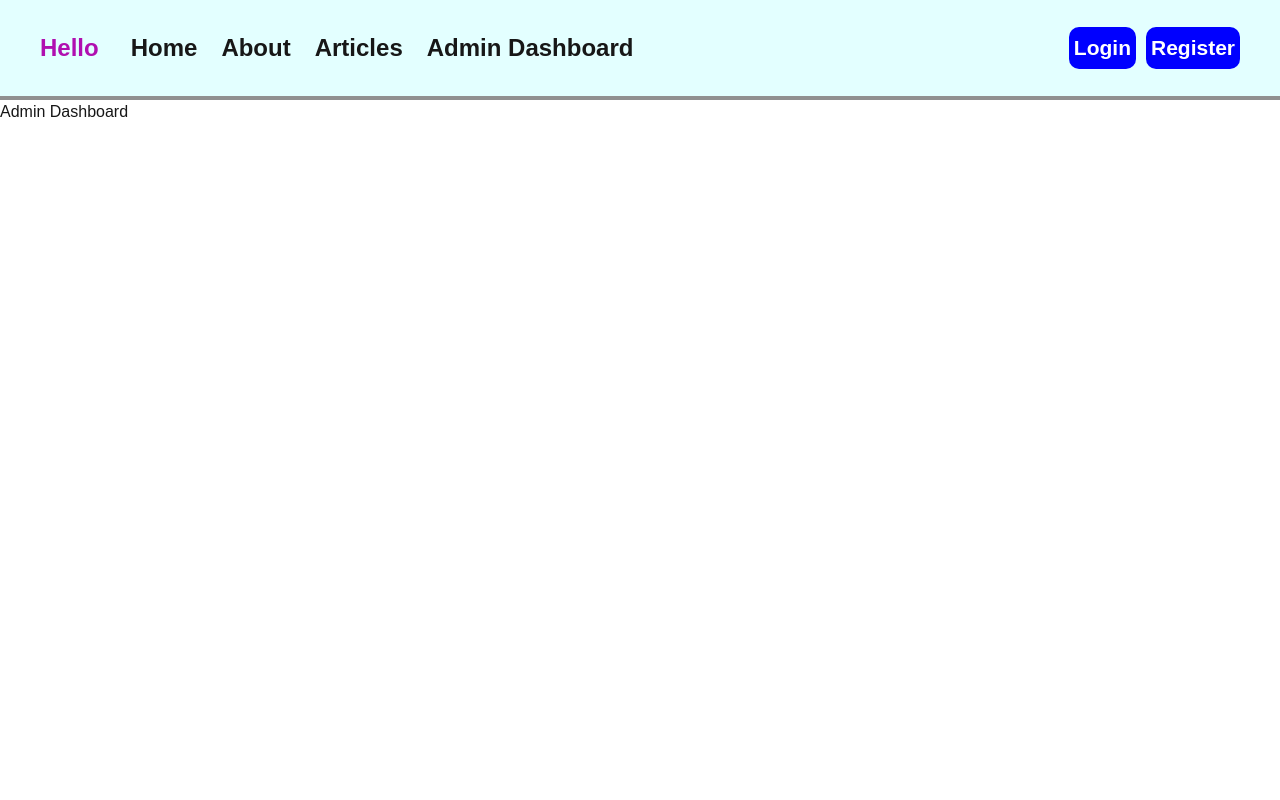
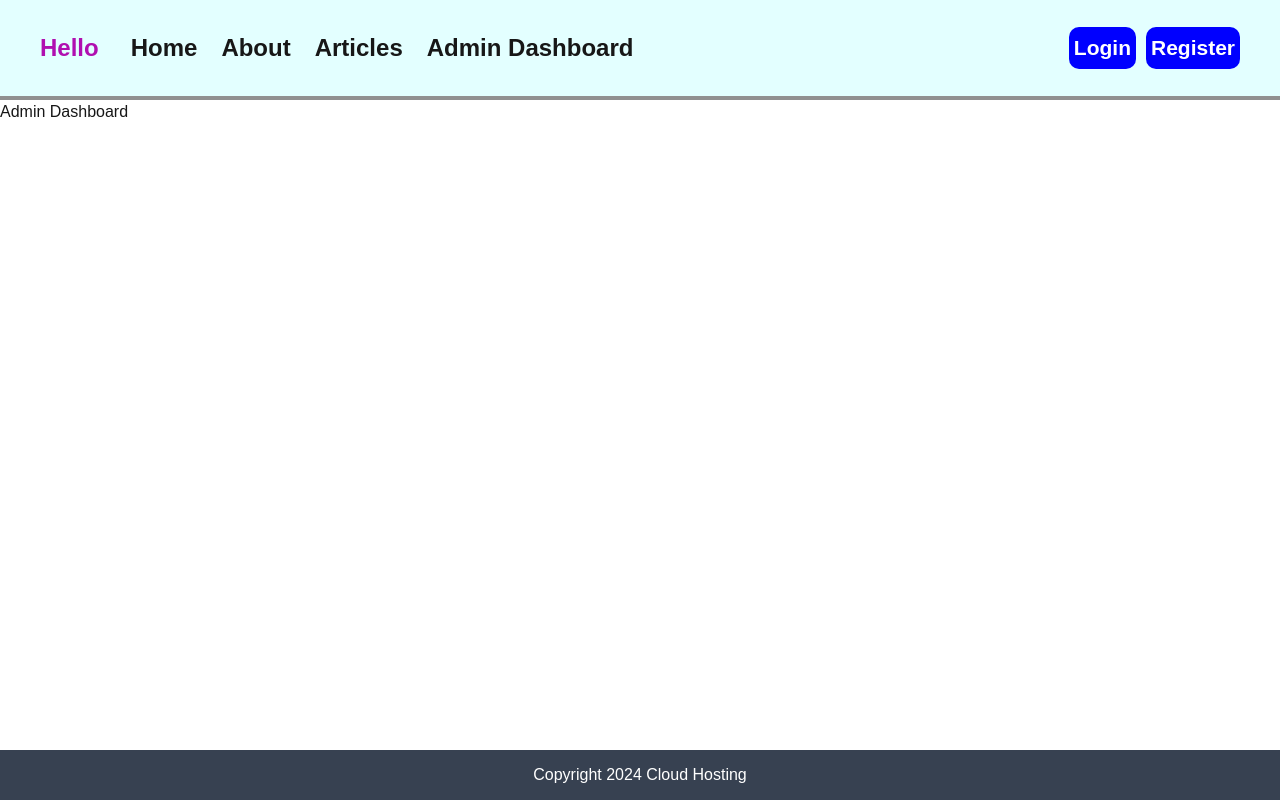
Before and after one commit to abdullahyazgi/project-nextJS, a Next.js app: page /admin in a window 1280 px wide. Built offline with nearby package versions, Linux system fonts and the light colour scheme.

Commit message:
create Footer

```diff
--- a/src/app/about/page.tsx
+++ b/src/app/about/page.tsx
@@ -1,9 +1,7 @@
 
 
 const About = () => {
-  return (
-    <div>About</div>
-  )
+  return <div className="fix-height">About</div>;
 }
 
 export default About
--- a/src/app/admin/page.tsx
+++ b/src/app/admin/page.tsx
@@ -1,9 +1,7 @@
 
 
 const AdminDashboard = () => {
-  return (
-    <div>Admin Dashboard</div>
-  )
+  return <div className="fix-height">Admin Dashboard</div>;
 }
 
 export default AdminDashboard
--- a/src/app/articles/page.tsx
+++ b/src/app/articles/page.tsx
@@ -11,7 +11,7 @@ const Articles = async () => {
   const articles: Article[] = await response.json();
 
   return (
-    <section className="container m-auto px-5">
+    <section className="fix-height container m-auto px-5">
       <div className="flex items-center justify-center flex-wrap gap-7">
         {articles.map((item) => (
           <ArticleItem article={item} key={item.id} />
--- a/src/app/articles/search/page.tsx
+++ b/src/app/articles/search/page.tsx
@@ -1,9 +1,7 @@
 import React from 'react'
 
 const SearchArticles = () => {
-  return (
-    <div>SearchArticles</div>
-  )
+  return <div className="fix-height">SearchArticles</div>;
 }
 
 export default SearchArticles
--- a/src/app/error.tsx
+++ b/src/app/error.tsx
@@ -8,7 +8,7 @@ interface ErrorPageProps {
 
 const ErrorPage = ({ error, reset }: ErrorPageProps) => {
   return (
-    <div className="pt-7 text-center">
+    <div className="fix-height pt-7 text-center">
       <div className="text-3xl text-red-600 font-semibold">
         Somthing went wrong
       </div>
--- a/src/app/globals.css
+++ b/src/app/globals.css
@@ -25,3 +25,7 @@ body {
     text-wrap: balance;
   }
 }
+
+.fix-height {
+  min-height: calc(100vh - 150px);
+}
--- a/src/app/layout.tsx
+++ b/src/app/layout.tsx
@@ -2,6 +2,7 @@ import type { Metadata } from "next";
 import localFont from "next/font/local";
 import "./globals.css";
 import Header from "@/components/header/Header";
+import Footer from "@/components/Footer";
 
 const geistSans = localFont({
   src: "./fonts/GeistVF.woff",
@@ -31,6 +32,7 @@ export default function RootLayout({
       >
         <Header/>
         <main>{children}</main>
+        <Footer/>
       </body>
     </html>
   );
--- a/src/app/login/page.tsx
+++ b/src/app/login/page.tsx
@@ -2,7 +2,7 @@ import React from 'react'
 
 const Login = () => {
   return (
-    <div>Login</div>
+    <div className='fix-height'>Login</div>
   )
 }
 
--- a/src/app/not-found.tsx
+++ b/src/app/not-found.tsx
@@ -2,7 +2,7 @@ import Link from "next/link";
 
 const NotFound = () => {
   return (
-    <section className="flex justify-center items-center flex-col">
+    <section className="fix-height flex justify-center items-center flex-col">
         <h1 className="text-7xl text-gray-800 font-bold">404</h1>
         <p className="text-gray-500 text-3xl mt-2 mb-5">
             Page Not Found
--- a/src/app/page.tsx
+++ b/src/app/page.tsx
@@ -1,9 +1,7 @@
 
 
 const Home = () => {
-  return (
-    <div>Home</div>
-  )
+  return <div className="fix-height">Home</div>;
 }
 
 export default Home
--- a/src/app/register/page.tsx
+++ b/src/app/register/page.tsx
@@ -1,9 +1,7 @@
 import React from 'react'
 
 const Register = () => {
-  return (
-    <div>Register</div>
-  )
+  return <div className="fix-height">Register</div>;
 }
 
 export default Register
--- /dev/null
+++ b/src/components/Footer.tsx
@@ -0,0 +1,13 @@
+
+const Footer = () => {
+  return (
+    <div
+      style={{ height: "50px" }}
+      className="flex items-center justify-center text-white bg-gray-700"
+    >
+      Copyright 2024 Cloud Hosting
+    </div>
+  );
+};
+
+export default Footer;
```
